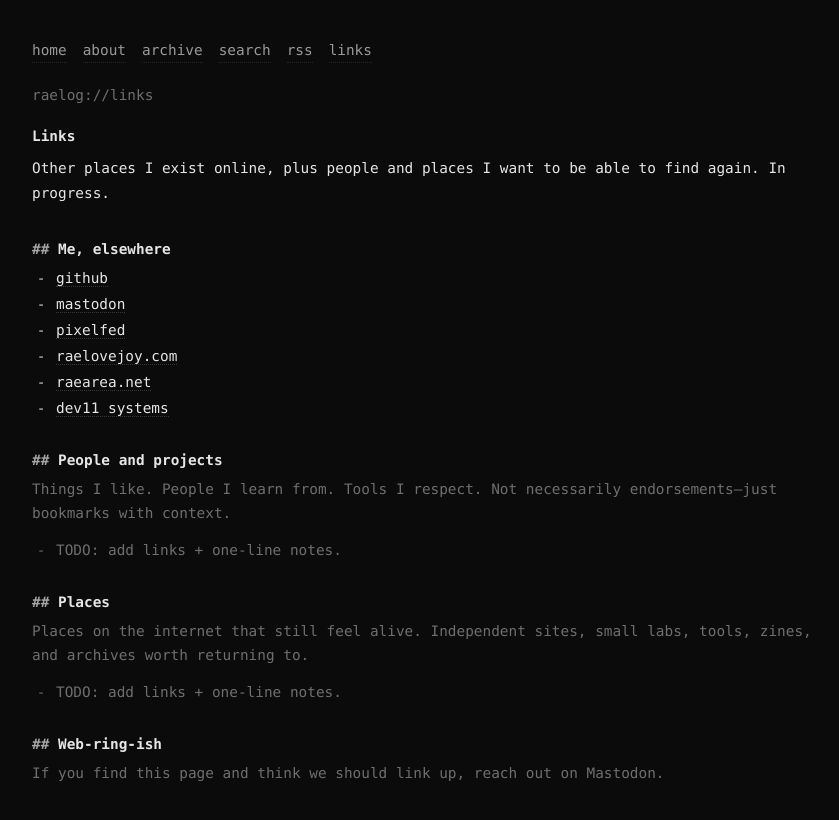
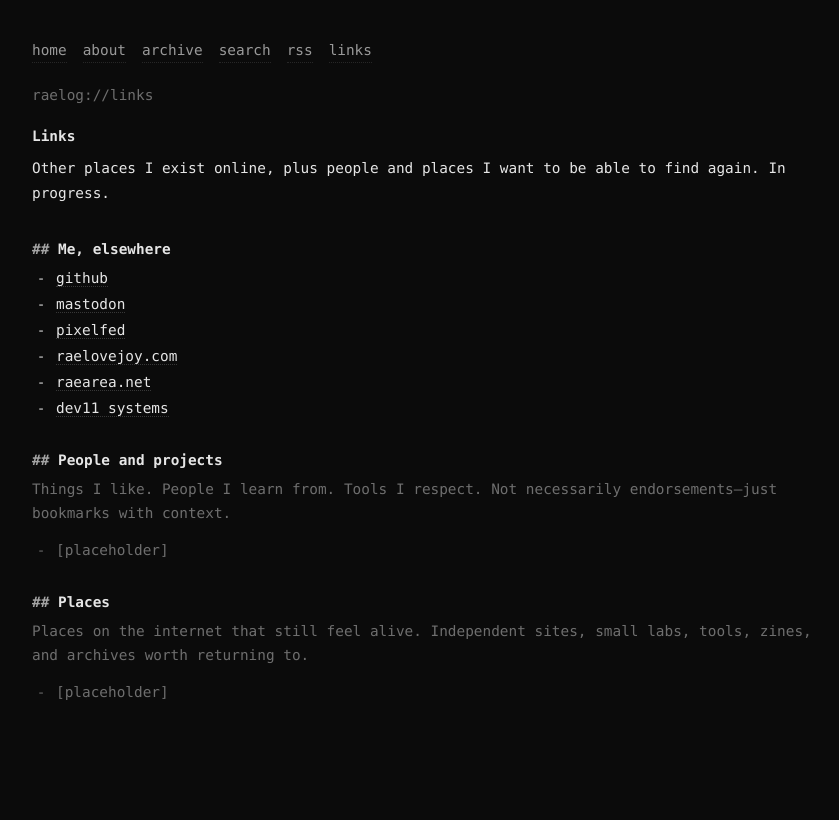
Before and after one commit to raelovejoy/raelog, a Jekyll site: the page built from links.md, in a window 1280 px wide. Shown: the top 820 px of the page, without its empty margins (208-1047 px from the left). Built offline with Jekyll 4.4.1, drawn with Linux system fonts in a browser that asks for light colours.

Commit message:
Update links.md

```diff
--- a/links.md
+++ b/links.md
@@ -26,15 +26,12 @@ description: "A small map of places worth visiting."
 <p class="dim">Things I like. People I learn from. Tools I respect. Not necessarily endorsements—just bookmarks with context.</p>
 
 <ul>
-  <li class="dim">TODO: add links + one-line notes.</li>
+  <li class="dim">[placeholder]</li>
 </ul>
 
 <h2>Places</h2>
 <p class="dim">Places on the internet that still feel alive. Independent sites, small labs, tools, zines, and archives worth returning to.</p>
 
 <ul>
-  <li class="dim">TODO: add links + one-line notes.</li>
+  <li class="dim">[placeholder]</li>
 </ul>
-
-<h2>Web-ring-ish</h2>
-<p class="dim">If you find this page and think we should link up, reach out on Mastodon.</p>
```
